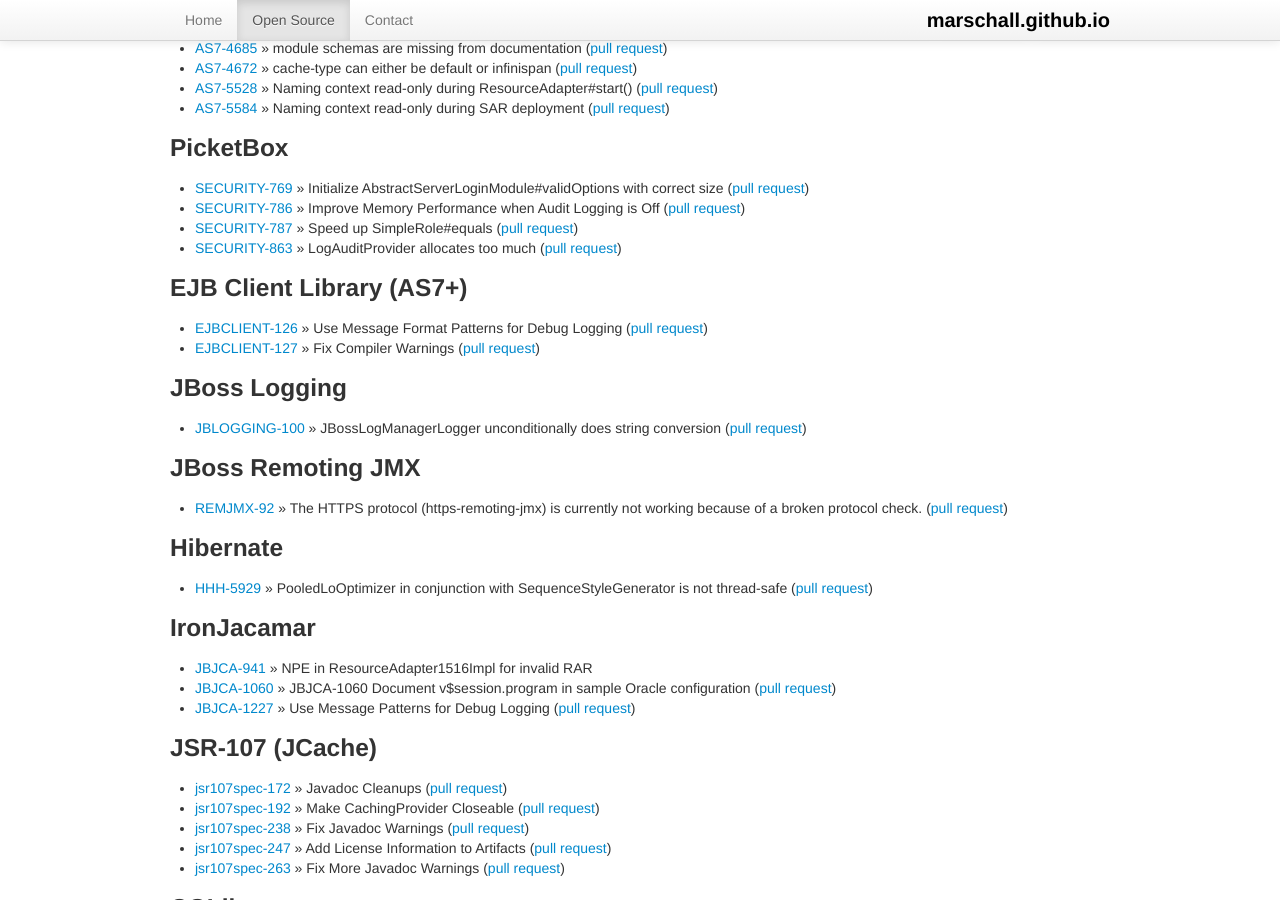
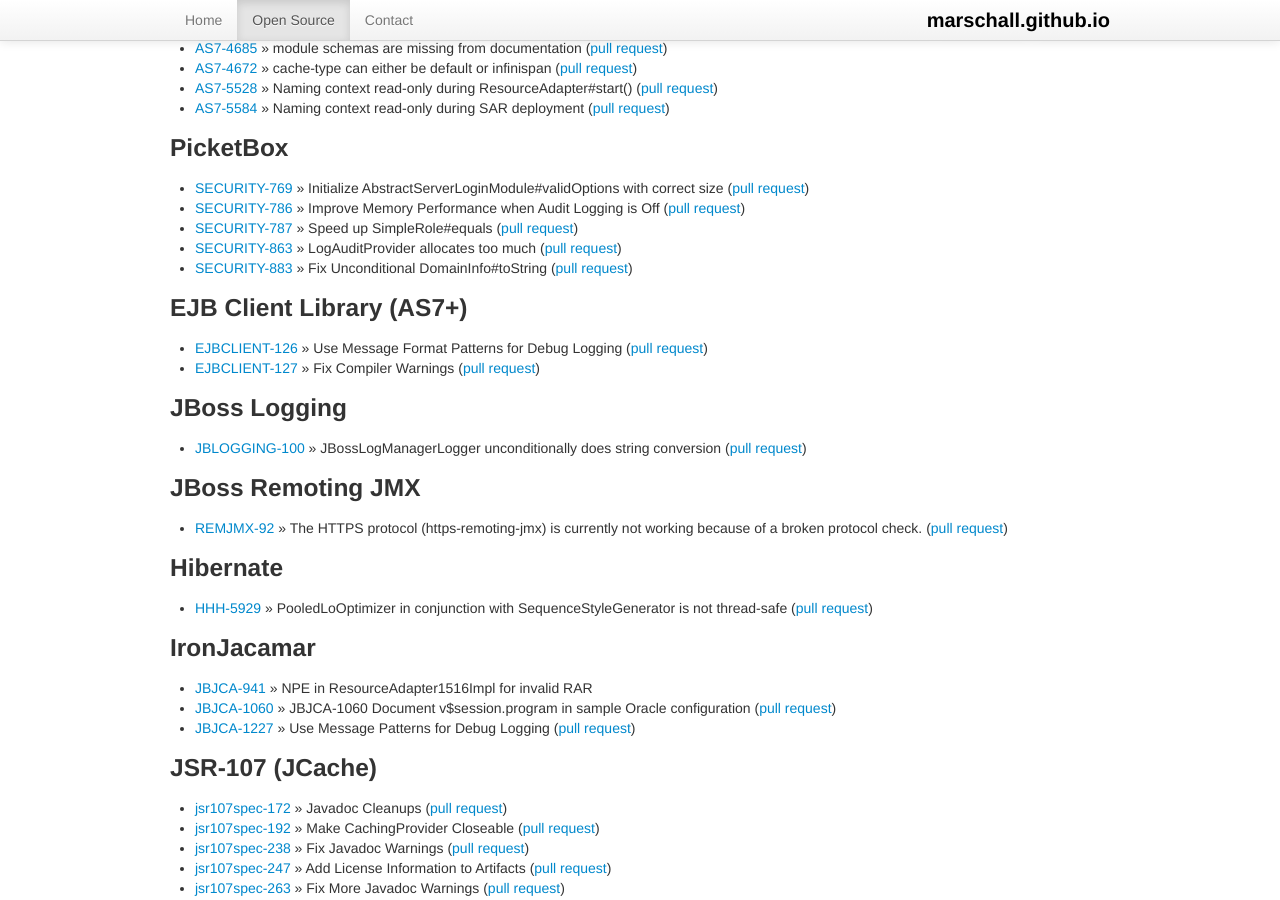
Before and after one commit to marschall/marschall.github.com, a Jekyll site: the page built from open-source.html, in a window 1280 px wide and 900 px high, scrolled down 1842 px. Built offline with Jekyll 4.4.1, drawn with Linux system fonts in a browser that asks for light colours.

Commit message:
security 883 fixed

```diff
--- a/open-source.html
+++ b/open-source.html
@@ -126,6 +126,7 @@
   <li><a href="https://issues.jboss.org/browse/SECURITY-786">SECURITY-786</a> &raquo; Improve Memory Performance when Audit Logging is Off (<a href="https://github.com/picketbox/picketbox/pull/17">pull request</a>)</li>
   <li><a href="https://issues.jboss.org/browse/SECURITY-787">SECURITY-787</a> &raquo; Speed up SimpleRole#equals (<a href="https://github.com/picketbox/picketbox/pull/18">pull request</a>)</li>
   <li><a href="https://issues.jboss.org/browse/SECURITY-863">SECURITY-863</a> &raquo; LogAuditProvider allocates too much (<a href="https://github.com/picketbox/picketbox/pull/19">pull request</a>)</li>
+  <li><a href="https://issues.jboss.org/browse/SECURITY-883">SECURITY-883</a> &raquo; Fix Unconditional DomainInfo#toString (<a href="https://github.com/picketbox/picketbox/pull/30">pull request</a>)</li>
 </ul>
 <h3>EJB Client Library (AS7+)</h3>
 <ul>
@@ -284,5 +285,4 @@
 https://issues.jboss.org/browse/WFCORE-685
 https://github.com/wildfly/wildfly-core/pull/707
 https://jira.spring.io/browse/SPR-13007
-https://issues.jboss.org/browse/SECURITY-883
 -->
```
